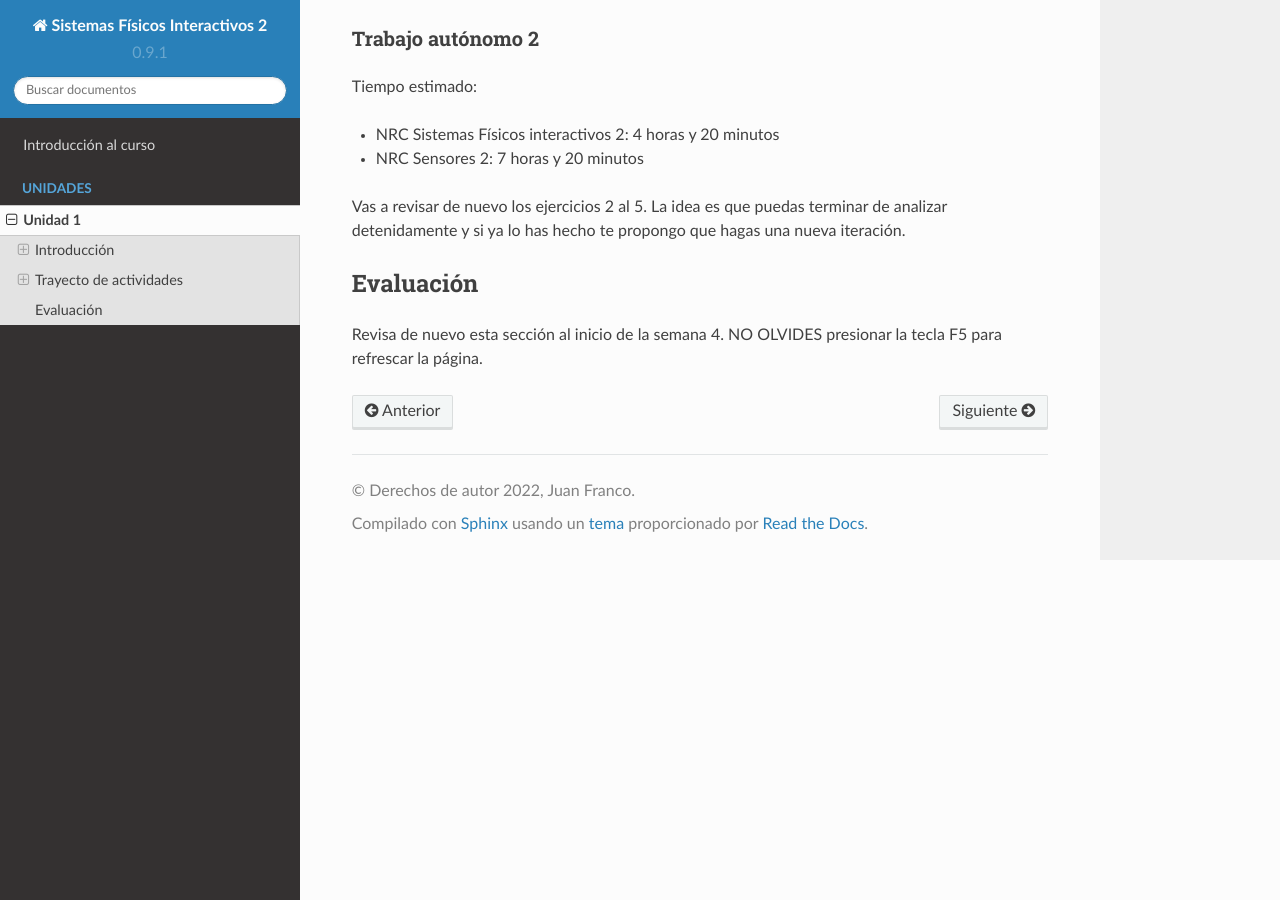
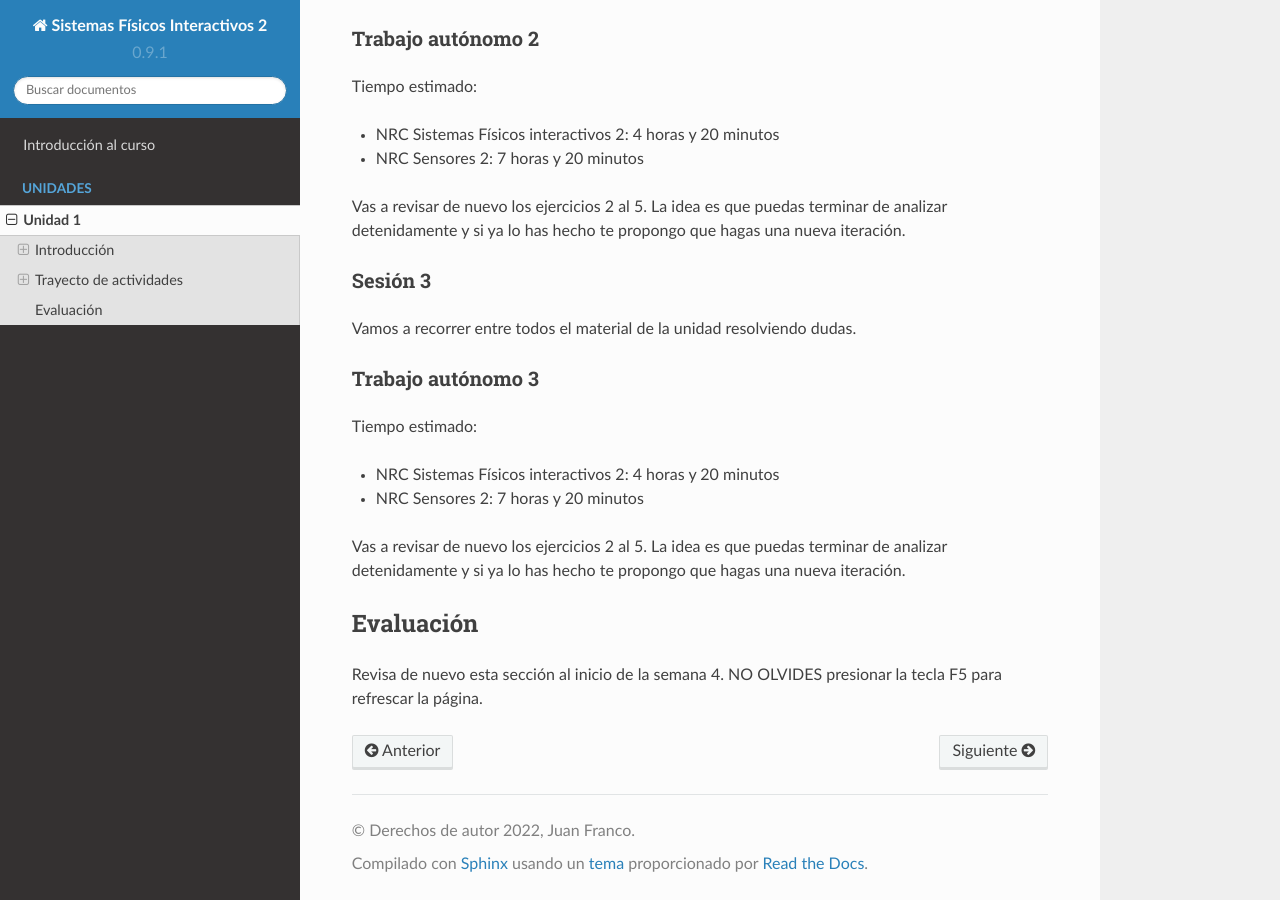
Before and after one commit to juanferfranco/SistemasFisicosInteractivos2, a Sphinx documentation site: the page built from docs/_unidad1/unidad1.rst, in a window 1280 px wide and 900 px high, scrolled down 14749 px. Built offline with Sphinx 7.4.7 and the Read the Docs theme 2.0.0, drawn with Linux system fonts in a browser that asks for light colours.

Commit message:
add sesión 3

```diff
--- a/docs/_unidad1/unidad1.rst
+++ b/docs/_unidad1/unidad1.rst
@@ -705,6 +705,20 @@ Tiempo estimado:
 Vas a revisar de nuevo los ejercicios 2 al 5. La idea es que puedas terminar de analizar detenidamente
 y si ya lo has hecho te propongo que hagas una nueva iteración.
 
+Sesión 3
+***********
+
+Vamos a recorrer entre todos el material de la unidad resolviendo dudas.
+
+Trabajo autónomo 3
+*********************
+Tiempo estimado:
+
+* NRC Sistemas Físicos interactivos 2: 4 horas y 20 minutos
+* NRC Sensores 2: 7 horas y 20 minutos
+
+Vas a revisar de nuevo los ejercicios 2 al 5. La idea es que puedas terminar
+de analizar detenidamente y si ya lo has hecho te propongo que hagas una nueva iteración.
 
 Evaluación
 ------------
```
